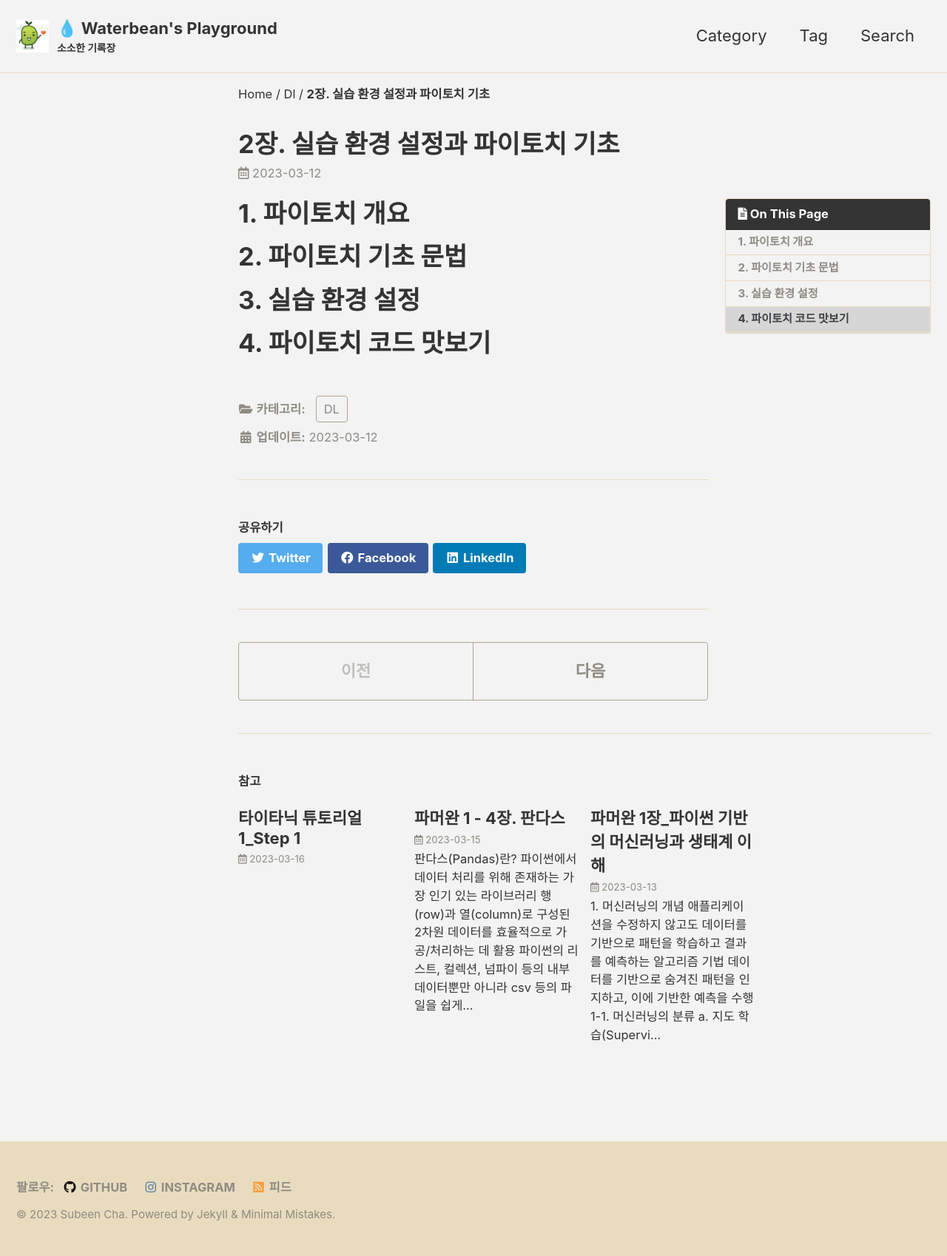
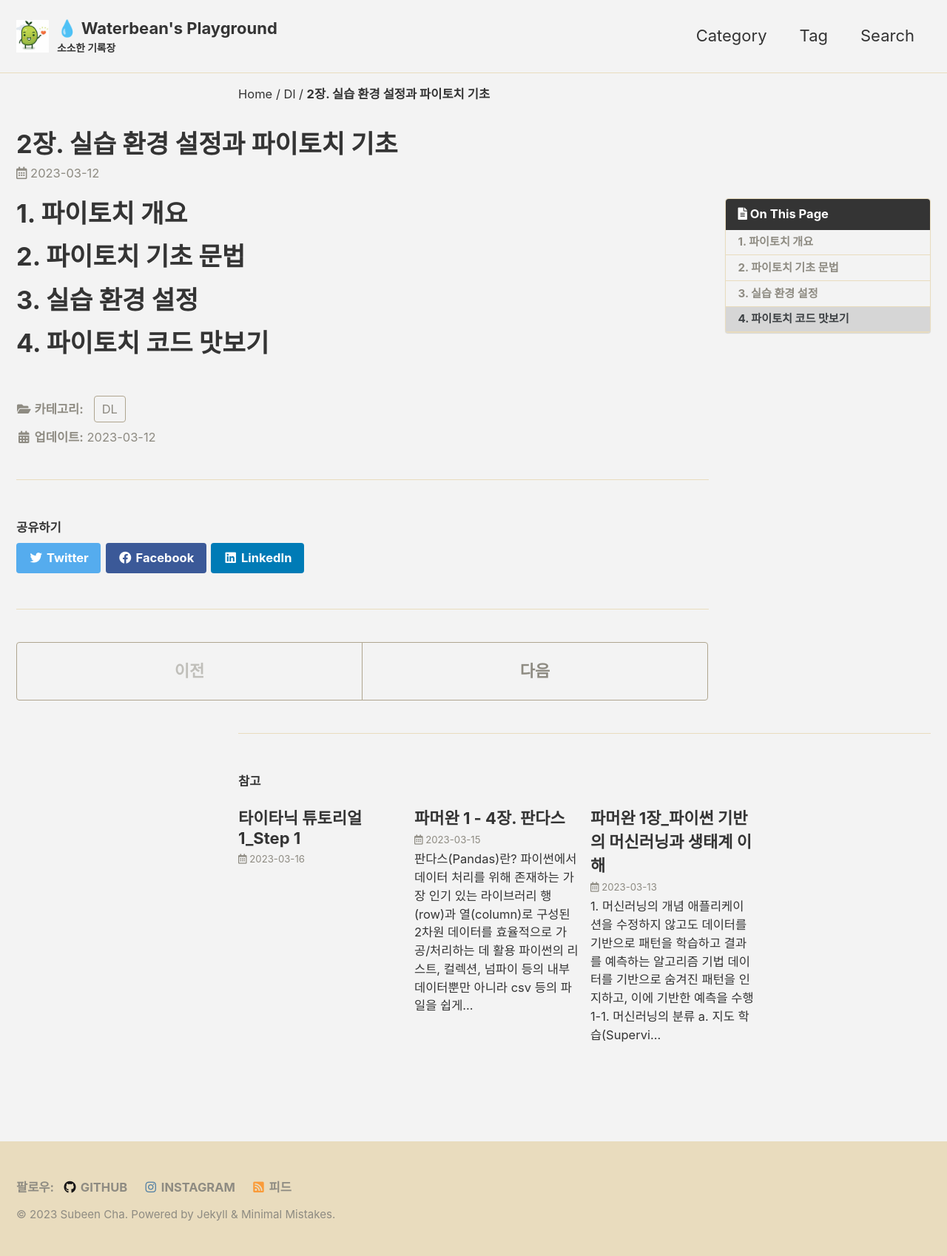
Before and after one commit to chasubeen/chasubeen.github.io, a Jekyll site: the page built from _posts/2023-03-12-pytorch_lesson2.md, in a window 1280 px wide. Shown: the whole page at 74% size. Built offline with Jekyll 4.4.1, drawn with Linux system fonts in a browser that asks for light colours; cached includes are drawn as plain includes.

Commit message:
Update _page.scss

```diff
--- a/_sass/minimal-mistakes/_page.scss
+++ b/_sass/minimal-mistakes/_page.scss
@@ -38,12 +38,12 @@ body {
 .page {
   @include breakpoint($large) {
     float: right;
-    width: calc(100% - #{$right-sidebar-width-narrow});
+    width: calc(100%);
     padding-right: $right-sidebar-width-narrow;
   }
 
   @include breakpoint($x-large) {
-    width: calc(100% - #{$right-sidebar-width});
+    width: calc(100%);
     padding-right: $right-sidebar-width;
   }
 
```
